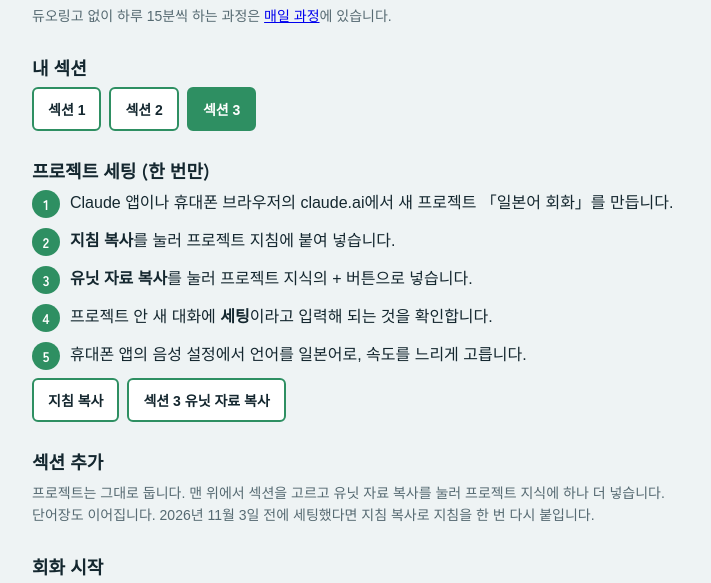
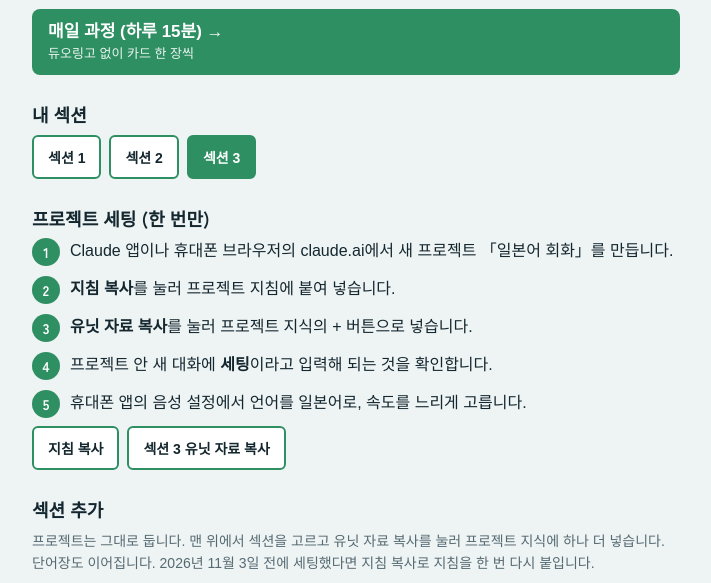
Before and after one commit to Choljong/japanese-talk, a plain HTML site: page index.html in a window 1280 px wide. Shown: the part 160-743 px from the top of the page, without its empty margins (284-995 px from the left). Drawn offline with Linux system fonts and the light colour scheme; a web font is replaced by a local one.

Commit message:
머리말에 매일 과정 바로가기 버튼
채널 링크로 들어오면 맨 아래 매일 과정 칸이 보이지 않아, 머리말의 작은 글자 링크를 큰 버튼으로 바꿨다.

Co-Authored-By: Claude Opus 5.5 <noreply@anthropic.com>

```diff
--- a/index.html
+++ b/index.html
@@ -78,6 +78,12 @@ button:hover { background: var(--line-soft); }
 button:focus-visible, textarea:focus-visible { outline: 3px solid var(--mark); outline-offset: 2px; }
 button.done, button[aria-pressed="true"] { background: var(--line); color: var(--on-line); }
 .tabs { display: flex; flex-wrap: wrap; gap: 8px; }
+.daily-link {
+  display: grid; gap: 2px; margin-top: 4px; padding: 12px 16px; border-radius: 8px; text-decoration: none;
+  background: var(--line); color: var(--on-line); font: 700 17px/1.3 var(--ko);
+}
+.daily-link small { font: 500 13px/1.4 var(--ko); opacity: .9; }
+.daily-link:focus-visible { outline: 3px solid var(--mark); outline-offset: 2px; }
 </style>
 
 </head>
@@ -87,7 +93,7 @@ button.done, button[aria-pressed="true"] { background: var(--line); color: var(-
     <p class="note">듀오링고 일본어 섹션 1~3에 맞춘 비공식 회화 연습</p>
     <h1>일본어 회화 노선도</h1>
     <p class="note">유닛 하나가 회화 한 번입니다. 단어와 문법을 먼저 연습하고 대화를 시작합니다. 주황색 역에서 새 문법이 나옵니다.</p>
-    <p class="note">듀오링고 없이 하루 15분씩 하는 과정은 <a href="#daily">매일 과정</a>에 있습니다.</p>
+    <a class="daily-link" href="#daily">매일 과정 (하루 15분) →<small>듀오링고 없이 카드 한 장씩</small></a>
   </header>
 
   <section class="box" aria-labelledby="pick-title">
```
